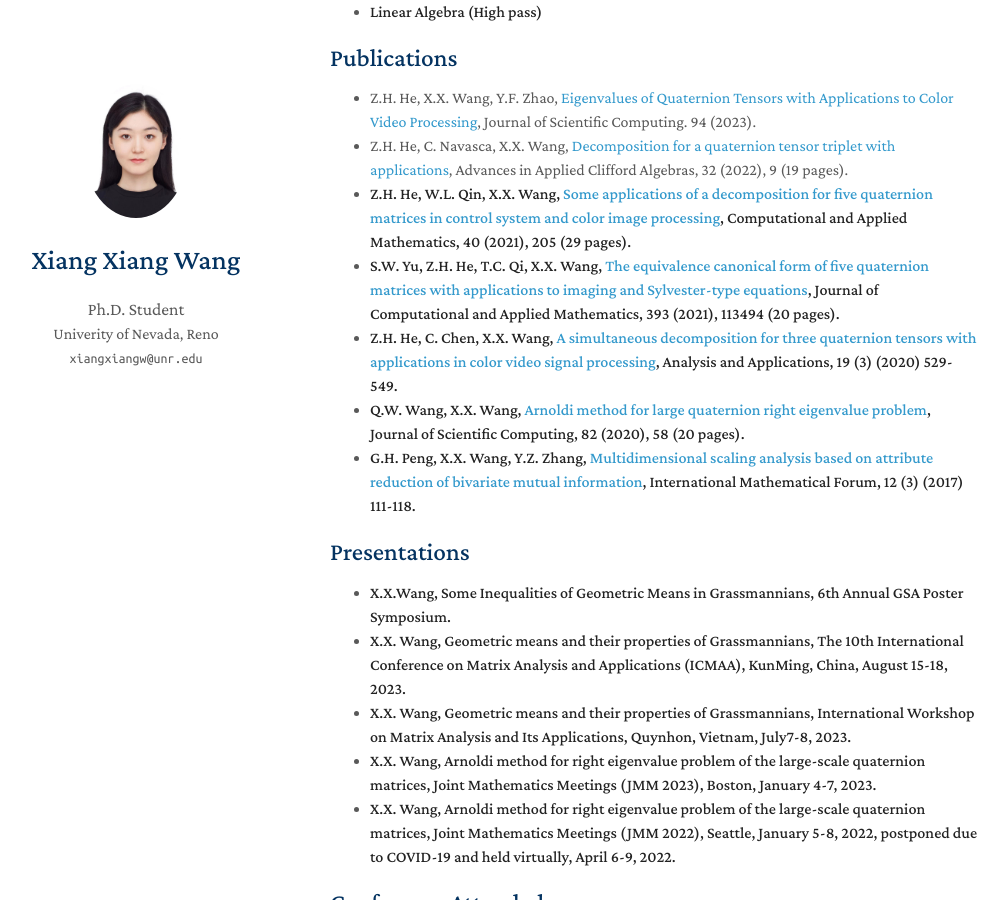
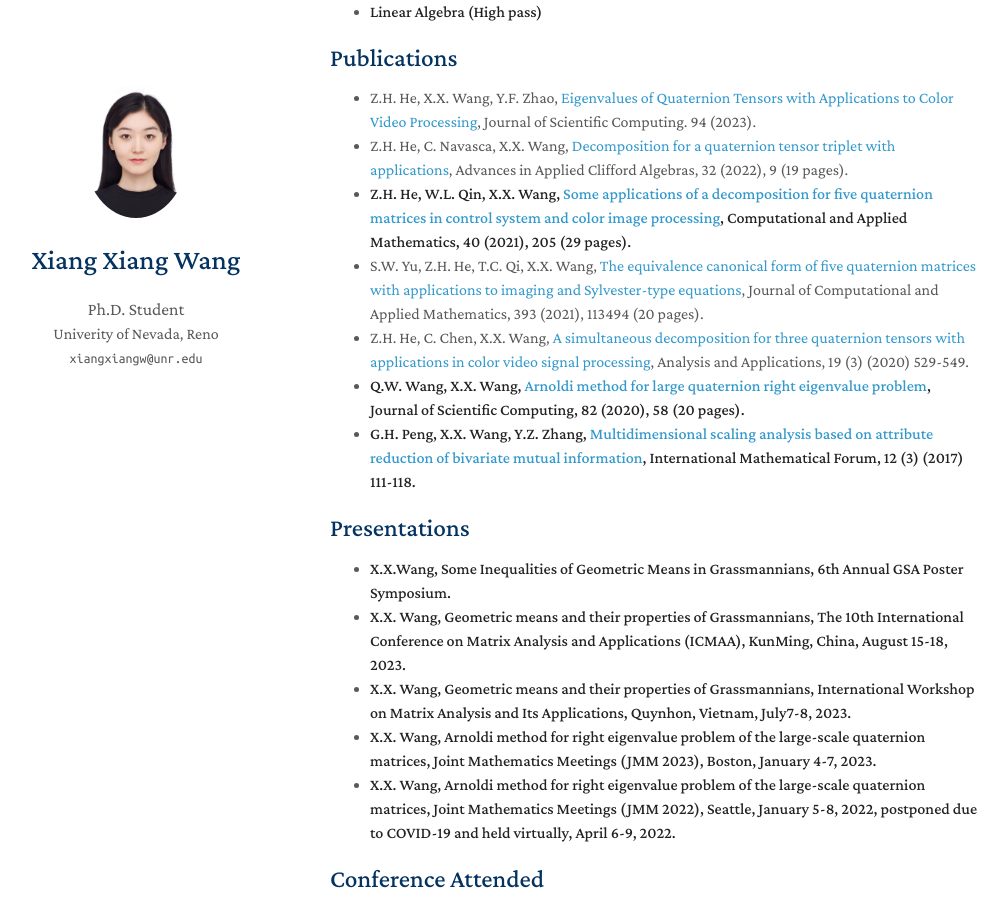
Before and after one commit to yaoyao-liu/minimal-light, a Jekyll site: the page built from index.md, in a window 1280 px wide and 900 px high, scrolled down 1190 px. Shown: the whole window, without its empty margins (140-1148 px from the left). Built offline with Jekyll 4.4.1, drawn with Linux system fonts in a browser that asks for light colours; nearby versions of some CDN libraries; a style sheet for code colours, icons or effects is not loaded; our own code applies the rules of GitHub Pages for plain Markdown files.

Commit message:
Update index.md

```diff
--- a/index.md
+++ b/index.md
@@ -55,8 +55,8 @@
 - 	Z.H. He, X.X. Wang, Y.F. Zhao, [Eigenvalues of Quaternion Tensors with Applications to Color Video Processing](https://doi.org/10.1007/s10915-022-02058-5), Journal of Scientific Computing. 94 (2023).
 - Z.H. He, C. Navasca, X.X. Wang, [Decomposition for a quaternion tensor triplet with applications](https://doi.org/10.1007/s00006-021-01195-8), Advances in Applied Clifford Algebras, 32 (2022), 9 (19 pages).
 - **Z.H. He, W.L. Qin, X.X. Wang, [Some applications of a decomposition for five quaternion matrices in control system and color image processing](https://doi.org/10.1007/s40314-021-01579-3), Computational and Applied Mathematics, 40 (2021), 205 (29 pages).**
-- 	**S.W. Yu, Z.H. He, T.C. Qi, X.X. Wang, [The equivalence canonical form of five quaternion matrices with applications to imaging and Sylvester-type equations](https://doi.org/10.1016/j.cam.2021.113494), Journal of Computational and Applied Mathematics, 393 (2021), 113494 (20 pages).**
-- 	**Z.H. He, C. Chen, X.X. Wang, [A simultaneous decomposition for three quaternion tensors with applications in color video signal processing](https://www.worldscientific.com/doi/10.1142/S0219530520400084), Analysis and Applications, 19 (3) (2020) 529-549.**
+- 	S.W. Yu, Z.H. He, T.C. Qi, X.X. Wang, [The equivalence canonical form of five quaternion matrices with applications to imaging and Sylvester-type equations](https://doi.org/10.1016/j.cam.2021.113494), Journal of Computational and Applied Mathematics, 393 (2021), 113494 (20 pages).
+- 	Z.H. He, C. Chen, X.X. Wang, [A simultaneous decomposition for three quaternion tensors with applications in color video signal processing](https://www.worldscientific.com/doi/10.1142/S0219530520400084), Analysis and Applications, 19 (3) (2020) 529-549.
 -	**Q.W. Wang, X.X. Wang, [Arnoldi method for large quaternion right eigenvalue problem](https://doi.org/10.1007/s10915-020-01158-4), Journal of Scientific Computing, 82 (2020), 58 (20 pages).**
 -	**G.H. Peng, X.X. Wang, Y.Z. Zhang, [Multidimensional scaling analysis based on attribute reduction of bivariate mutual information](https://doi.org/10.12988/imf.2017.610133), International Mathematical Forum, 12 (3) (2017) 111-118.**
 
```
